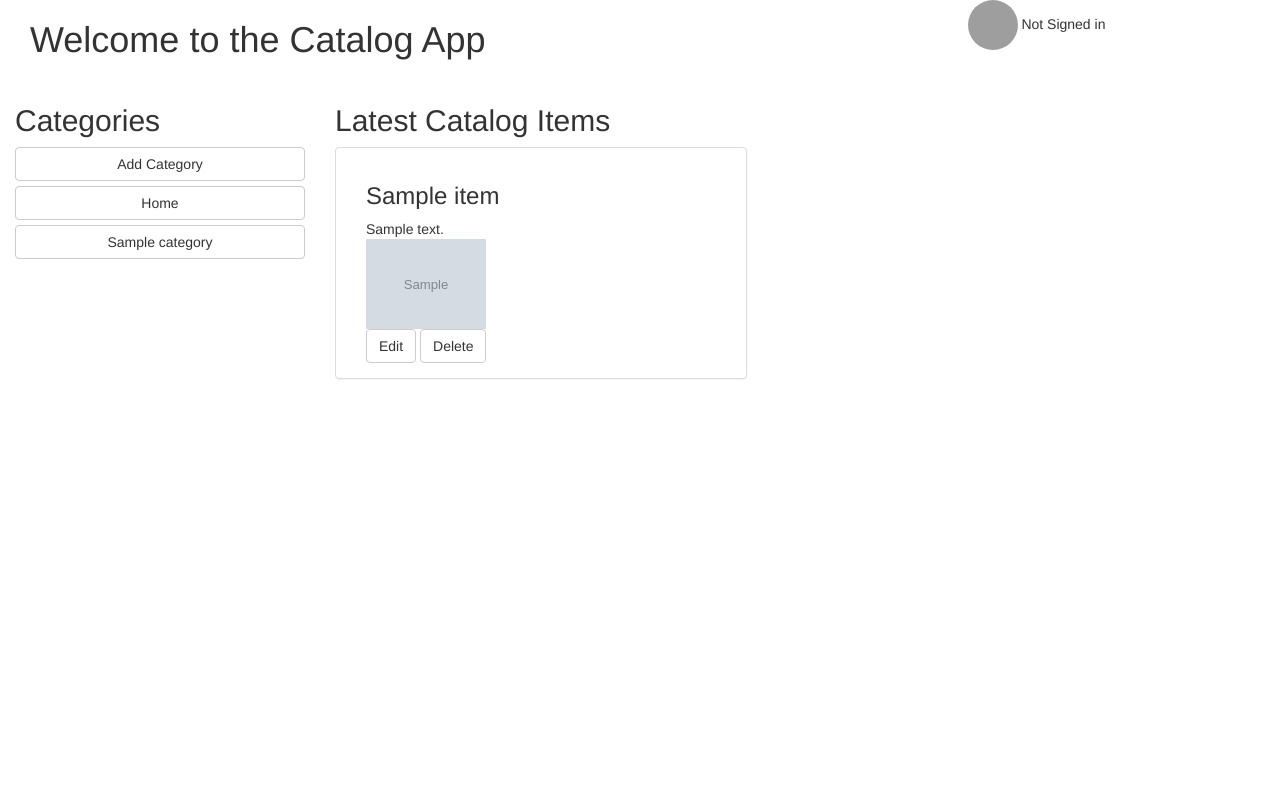
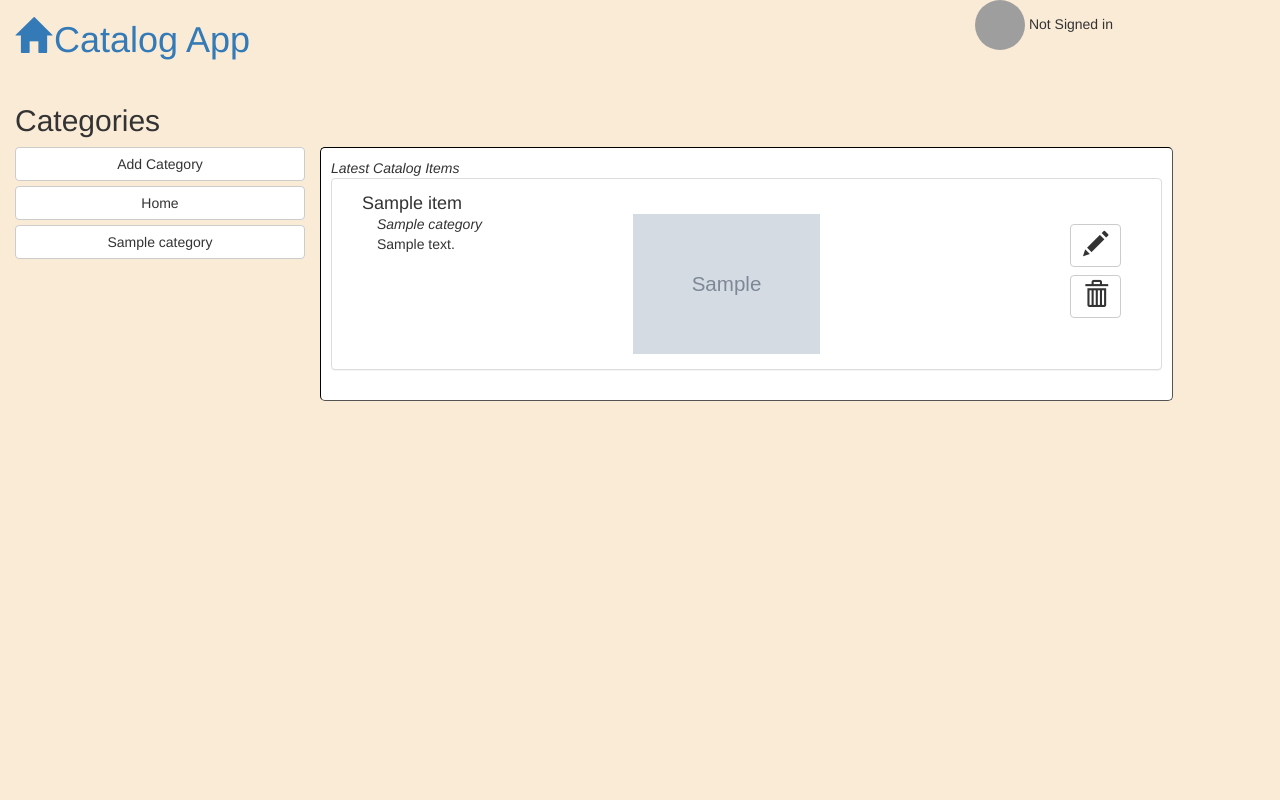
Before and after one commit to erikarthur/p3Refactored, a Flask app: page / in a window 1280 px wide. Run offline with Flask 2, Linux system fonts and the light colour scheme; the visitor is signed in with stand-in values (Sample User, id 1); tables that the repository leaves empty hold one stand-in row (values such as "Sample post"); grey boxes marked "Sample" are stand-in pictures; some libraries are stand-ins or nearby versions; grey boxes are pictures that could not be loaded.

Commit message:
mostly done

```diff
--- a/filldb.py
+++ b/filldb.py
@@ -1,7 +1,8 @@
 from webExample import db
 from webExample import Owners, Categories, Items
 
-def add_sample_item(o_name, o_email, c_name,i_name):
+
+def add_sample_item(o_name, o_email, c_name, i_name):
 
     owner = db.session.query(Owners).filter_by(email=o_email).first()
     if not owner:
--- a/webExample/form_classes.py
+++ b/webExample/form_classes.py
@@ -1,4 +1,4 @@
-from wtforms import Form, StringField, IntegerField, validators, HiddenField, SubmitField, FileField
+from wtforms import Form, StringField, IntegerField, validators, HiddenField, SubmitField, FileField, SelectField
 
 def checkfile(form, field):
     if field.file:
@@ -11,12 +11,14 @@
     email = HiddenField()
     submit = SubmitField("Add Category")
 
+
 class Catalog_Item(Form):
     name = StringField(u'Name', validators=[validators.input_required()])
     description = StringField(u'Description')
     picture = FileField(u'Upload Image')
     id = HiddenField()
     category_id = HiddenField()
-    submit = SubmitField("Add Item")
+    submit = SubmitField('Add Item')
+    category_select = SelectField('Category')
     #description = StringField(u'Description', validators=[validators.input_required()])
     #picture = StringField(u'Picture', validators=[validators.input_required()])
--- a/webExample/static/style.css
+++ b/webExample/static/style.css
@@ -12,7 +12,8 @@
 }
 html,body
 {
-  height: 100%;
+    height: 100%;
+    background-color: antiquewhite;
 }
 
 .footer {
@@ -23,11 +24,51 @@
 }
 
 .img-class {
-    max-width: 120px;
-    max-height:120px;
+    max-height:140px;
+    height:140px;
+    width:auto;
 }
 
 .btn-full {
     width: 100%;
     margin-bottom: 5px;
 }
+
+.glyphicon {
+    font-size: 25px;
+}
+
+.glyphicon-home {
+    font-size: 35px;
+}
+
+.trash {
+    position: absolute;
+    top: 61px;
+    right: 10px;
+}
+
+.pencil {
+    position: absolute;
+    top: 10px;
+    right: 10px;
+}
+
+.item-list {
+
+}
+
+.item-container {
+    background-color: white;
+     margin-top: 63px;
+    padding: 10px;
+    border: inset black 1px;
+    border-radius: 5px;
+    max-height: 650px;
+    overflow-y: scroll;
+}
+
+h4 {
+    margin:0px;
+    padding:0px;
+}
--- /dev/null
+++ b/webExample/templates/common/add-button.html
@@ -0,0 +1 @@
+<a href=/add-item?category={{category_number}}><span class="glyphicon glyphicon-plus" aria-hidden="true"></span></a>
--- /dev/null
+++ b/webExample/templates/common/add-delete-button.html
@@ -0,0 +1,6 @@
+{%  if email == item.owner.email  %}
+
+        <a href=/edit-item?item_id={{item.id}} class="btn btn-default pencil"><span class="glyphicon glyphicon-pencil" aria-hidden="true"></span></a>
+        <a href=/delete-item?item_id={{item.id}} class="btn btn-default trash"><span class="glyphicon glyphicon-trash" aria-hidden="true"></span></a>
+
+{% endif %}
--- a/webExample/templates/common/header.html
+++ b/webExample/templates/common/header.html
@@ -1,6 +1,11 @@
 <header class="top" role="header">
      <div class="col-md-9">
-         <H1>Welcome to the Catalog App</H1>
+         <a href={{ home }}>
+            <span class="glyphicon glyphicon-home" aria-hidden="true"></span>
+
+
+         <H1 style="display: inline-block">Catalog App</H1>
+         </a>
      </div>
      <div class="col-md-3 pull right">
         <div>
--- /dev/null
+++ b/webExample/templates/common/item.html
@@ -0,0 +1,30 @@
+
+<div class="col-md-12 panel panel-default">
+    <div class="panel-body">
+        <div>
+            <div class="md-col-12">
+            <h4>{{ item.item_name }}</h4>
+            </div>
+        </div>
+        <div>
+            <div class="col-md-4">
+                <div>
+                     <em>{{ item.category.category_name }}</em>
+                </div>
+                <div>
+                    {{ item.description }}
+                </div>
+            </div>
+
+            <div class="col-md-4">
+                <div>
+                    <img class="img-class" src={{item.picture}}>
+                </div>
+            </div>
+
+            <div class="col-md-4">
+                {%  include 'common/add-delete-button.html'%}
+            </div>
+        </div>
+    </div>
+</div>
--- a/webExample/templates/layout.html
+++ b/webExample/templates/layout.html
@@ -40,12 +40,13 @@
 
 </head>
 <body class="container-fluid">
-    {% include 'common/header.html' %}
+    <div class="row" style="background-color: antiquewhite">
+        {% include 'common/header.html' %}
+    </div>
     <div class="row">
         <div class="col-md-3">{% block navigation %} {% endblock %}</div>
-        <div class="col-md-8">{% block content %} {% endblock %}</div>
+        <div class="col-md-8 item-container">{% block content %} {% endblock %}</div>
     </div>
-{#    {% include 'common/footer.html' %}#}
     <div id="result"></div>
      <script>
 
--- a/webExample/templates/pages/delete-item.html
+++ b/webExample/templates/pages/delete-item.html
@@ -28,11 +28,7 @@
         <dt>{{ form.description.label }}</dt>
         <dd>{{ form.description }}</dd>
 
-        <dt>{{ form.picture.label }}</dt>
-        <dd>{{ form.picture }}</dd>
-
         {{ form.id }}
-        {{ form.category_id }}
 
         <dd>{{ form.submit }}</dd>
 
--- a/webExample/templates/pages/latest-items.html
+++ b/webExample/templates/pages/latest-items.html
@@ -24,27 +24,9 @@
 
 {% block content %}
     <div>
-    <h2>Latest Catalog Items</h2>
-    {% for latest_item in latest_items %}
-        <div class="col-md-6 panel panel-default">
-            <div class="panel-body">
-                <div>
-                <h3>{{ latest_item.item_name }}</h3>
-            </div>
-            <div>
-                {{ latest_item.description }}
-            </div>
-            <div>
-                  <img class="img-class" src={{latest_item.picture}}>
-            </div>
-             {%  if email and email == latest_item.owner.email  %}
-                <div>
-                    <a href=/edit-item?item_id={{latest_item.id}} class="btn btn-default">Edit</a>
-                    <a href=/delete-item?item_id={{latest_item.id}} class="btn btn-default">Delete</a>
-                </div>
-            {% endif %}
-        </div>
-        </div>
+    <em style="display: block";>Latest Catalog Items</em>
+    {% for item in items %}
+        {% include 'common/item.html' %}
     {% endfor %}
     </div>
 {% endblock %}
--- a/webExample/views.py
+++ b/webExample/views.py
@@ -9,7 +9,7 @@
 import uuid
 
 from form_classes import Catalog_Item, Category
-from wtforms import Field
+from wtforms import Field, validators, form
 import os
 from werkzeug import secure_filename
 import datetime
@@ -22,7 +22,7 @@
     :return:
     """
     categories = db.session.query(Categories).order_by(Categories.category_name).all()
-    latest_items = db.session.query(Items).order_by(Items.insert_date.desc()).limit(10)
+    items = db.session.query(Items).order_by(Items.insert_date.desc()).limit(10)
     state = ''.join(random.choice(string.ascii_uppercase + string.digits)
                     for x in xrange(32))
     # login_session['state'] = state
@@ -34,7 +34,7 @@
 
     return render_template(
         "pages/latest-items.html", categories=categories,
-        latest_items=latest_items,
+        items=items,
         home='/', STATE=state, email=email)
 
 
@@ -46,7 +46,7 @@
     """
     categories = db.session.query(Categories).order_by(Categories.category_name).all()
     categoryFilter = db.session.query(Categories).filter_by(category_name=name).first()
-    category = db.session.query(Items).filter_by(category=categoryFilter).all()
+    items = db.session.query(Items).filter_by(category=categoryFilter).all()
 
     if login_session.get('email') is not None:
         email = login_session['email']
@@ -54,9 +54,9 @@
         email = False
 
     return render_template(
-        "pages/item-page.html", categories=categories, category=category,
+        "pages/item-page.html", categories=categories, items=items,
         name=name, server='/category/',
-        home='/', email=email, category_number=categoryFilter.id)
+        home='/', email=email, category_number=categoryFilter.category_id)
 
 
 @app.route('/add-category', methods=['GET', 'POST'])
@@ -90,11 +90,15 @@
     if login_session.get('email') is not None:
         form = Catalog_Item(request.form)
         owner = db.session.query(Owners).filter_by(email=login_session.get('email')).first()
-        if request.method == 'POST' and form.validate():
+        if request.method == 'POST':
+            # and form.validate():
             # add data
 
             # get the category object
-            category = db.session.query(Categories).filter_by(id=form.category_id.data).first()
+            cate_number = form.category_select.data
+            category = db.session.query(Categories).filter_by(category_id=cate_number).one()
+
+            # category = db.session.query(Categories).first()
 
             # create a new Item
             item = Items(item_name=form.name.data, owner=owner, category=category)
@@ -130,17 +134,14 @@
             return redirect(url_string)
         else:
             form.category_id.data = request.args.get('category')
+
+            form.category_select.default = request.args.get('category')
+            form.process()    #this sets the default in the select but clears the rest of the form.
+
             form.id.data = owner.id
+            form.category_select.choices = get_categories()
+            form.submit.label.text = 'Add Item'
         return render_template('pages/add-item.html', form=form)
-
-
-def ensure_unique_filename(filename):
-    file_name_parts = os.path.splitext(filename)
-    filename = '%s%s' % (uuid.uuid4().hex, file_name_parts[1], )
-    while os.path.exists(os.path.join(os.path.dirname(__file__), 'static/images/', filename)):
-        filename = '%s%s' % (uuid.uuid4().hex, file_name_parts[1], )
-
-    return filename
 
 
 @app.route('/delete-item', methods=['GET', 'POST'])
@@ -148,7 +149,7 @@
     if login_session.get('email') is not None:
         form = Catalog_Item(request.form)
 
-        if request.method == 'POST' and form.validate():
+        if request.method == 'POST':
             # delete item
             item = db.session.query(Items).filter_by(id=form.id.data).first()
             try:
@@ -171,7 +172,7 @@
             form.picture.data = item.picture
             form.id.data = request.args.get('item_id')
             form.category_id = item.category_id
-            form.submit.data = 'Delete Item'
+            form.submit.label.text = 'Delete Item'
             return render_template('pages/delete-item.html', form=form, heading=heading)
 
 
@@ -180,12 +181,18 @@
     if login_session.get('email') is not None:
         form = Catalog_Item(request.form)
 
-        if request.method == 'POST' and form.validate():
+        if request.method == 'POST':
             # delete item
             item = db.session.query(Items).filter_by(id=form.id.data).first()
+
+            cate_number = form.category_select.data
+            category = db.session.query(Categories).filter_by(category_id=cate_number).one()
+
             item.item_name = form.name.data
             item.description = form.description.data
             item.insert_date = datetime.datetime.now()
+            item.category = category
+
             if request.files['picture'].filename != "":
                 # delete file if one exists
                 try:
@@ -217,10 +224,31 @@
         else:
             item = db.session.query(Items).filter_by(id=request.args.get('item_id')).first()
             heading = 'Edit Item'
+            form.category_select.choices = get_categories()
+            form.category_select.default = item.category_id
+            form.process()    #this sets the default in the select but clears the rest of the form.
             form.name.data = item.item_name
             form.description.data = item.description
             form.picture.data = item.picture
             form.id.data = request.args.get('item_id')
             form.category_id = item.category_id
-            form.submit.data = 'Save Changes'
+
+            form.submit.label.text = 'Save Changes'
+            # form.process()
             return render_template('pages/edit-item.html', form=form, heading=heading)
+
+def ensure_unique_filename(filename):
+    file_name_parts = os.path.splitext(filename)
+    filename = '%s%s' % (uuid.uuid4().hex, file_name_parts[1], )
+    while os.path.exists(os.path.join(os.path.dirname(__file__), 'static/images/', filename)):
+        filename = '%s%s' % (uuid.uuid4().hex, file_name_parts[1], )
+
+    return filename
+
+
+def get_categories():
+    cat_list = db.session.query(Categories).order_by(Categories.category_name).all()
+    category_tuple_array = []
+    for cate in cat_list:
+        category_tuple_array.append((cate.category_id, cate.category_name))
+    return category_tuple_array
```
Also changed, not shown: webExample/__init__.py (+2 -10 lines), webExample/db_class.py (+57 -57 lines), webExample/templates/common/nav-bar.html (+13 -12 lines), webExample/templates/pages/add-item.html (+12 -7 lines), webExample/templates/pages/edit-item.html (+13 -9 lines), webExample/templates/pages/item-page.html (+6 -43 lines), webExample/static/default_item.png (added).
